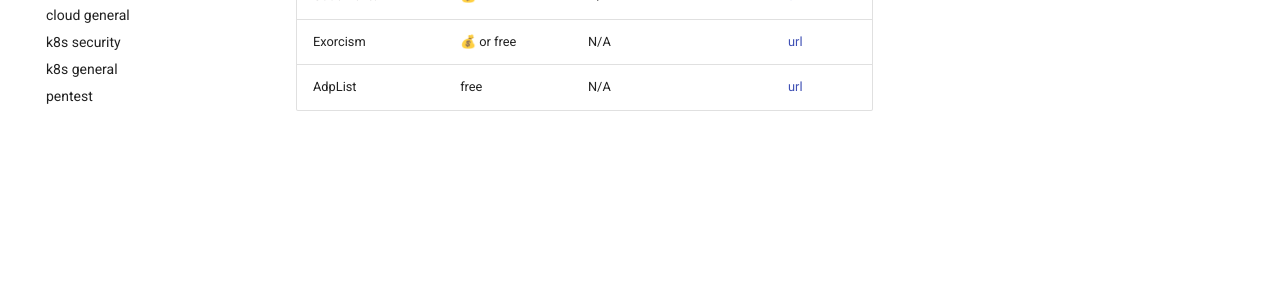
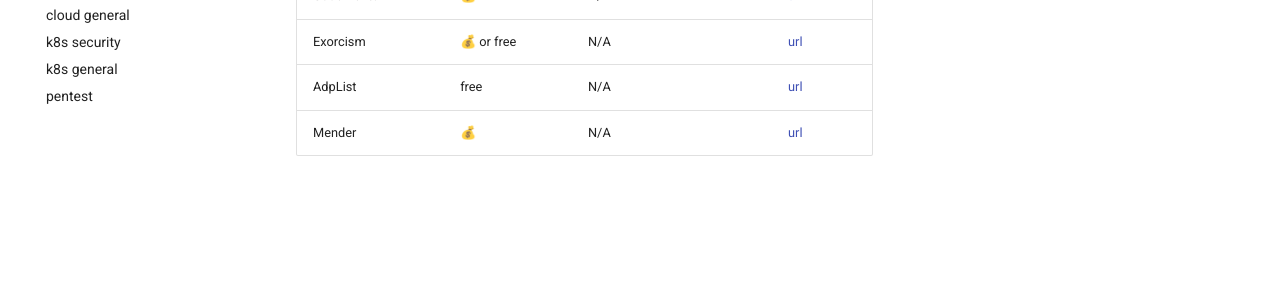
Before and after one commit to ivankatliarchuk/knowledge-base, an MkDocs documentation site: the page built from docs/education/mentorship.md, in a window 1280 px wide. Shown: the part 431-731 px from the top of the page. Built offline with MkDocs 1.6.1 and Material for MkDocs 9.7.7, drawn with Linux system fonts in a browser that asks for light colours; comment, search, counter and statistics services are not loaded.

Commit message:
update mentorship list
Signed-off-by: ivan katliarchuk <ivan.katliarchuk@gmail.com>

```diff
--- a/docs/education/mentorship.md
+++ b/docs/education/mentorship.md
@@ -17,7 +17,7 @@
 | CodeMentor          | 💰                        | N/A      |       | [url][codementor]       |
 | Exorcism            | 💰 or free                | N/A      |       | [url][exorcism.mentor]  |
 | AdpList             | free                      | N/A      |       | [url][adplist]          |
-
+| Mender              | 💰                        | N/A      |       | [url][mender]          |
 
 <!-- resources -->
 [platohq]: https://www.platohq.com
@@ -27,3 +27,4 @@
 [codementor]: https://www.codementor.io
 [exorcism.mentor]: https://exercism.org/mentoring
 [adplist]: https://adplist.org
+[mender]: https://meander.so/
```
